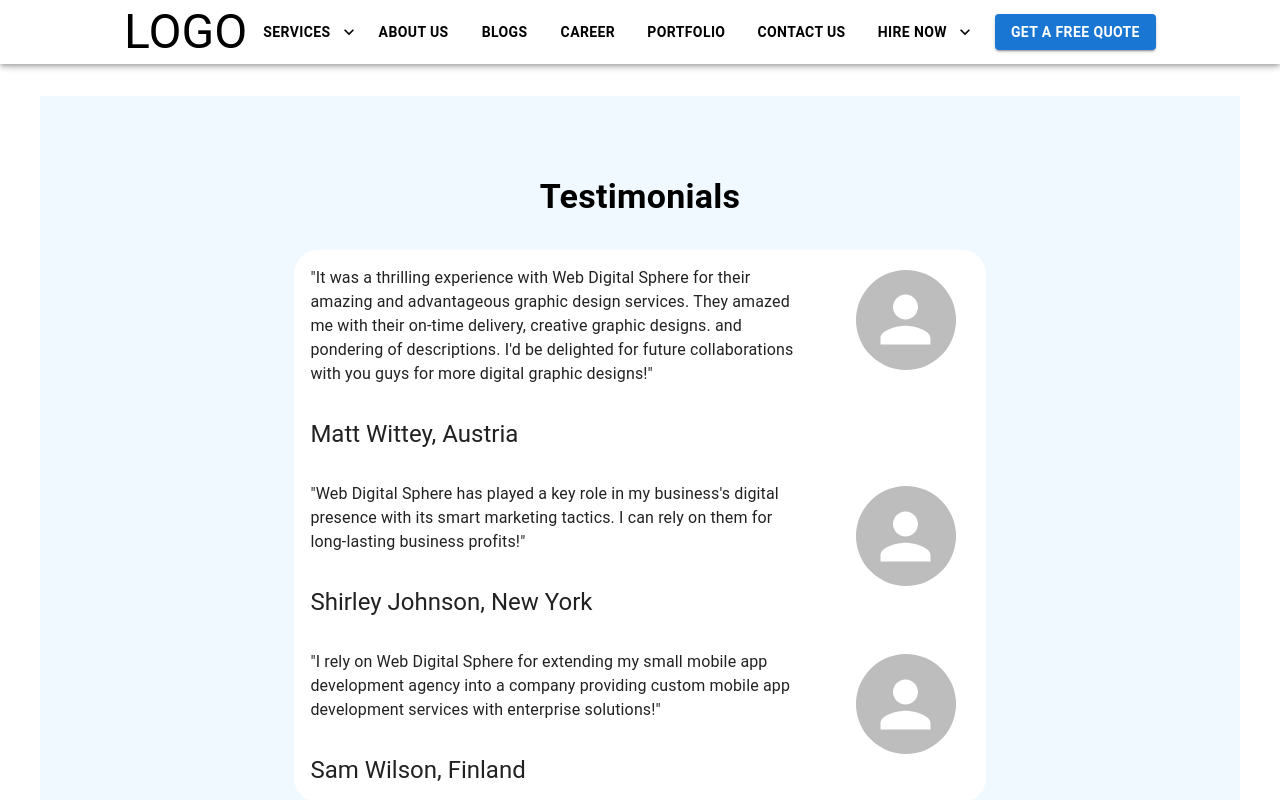
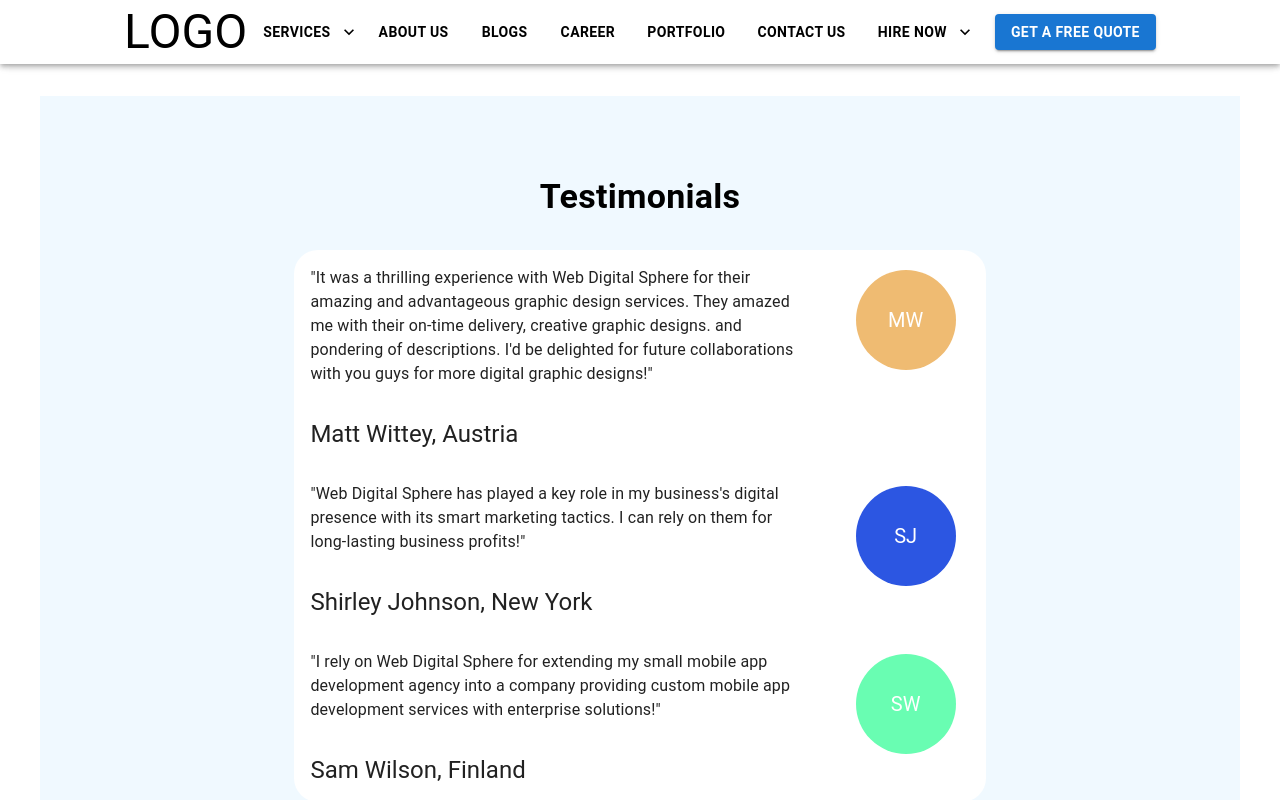
Before and after one commit to m-m4h4d/example, a React (Create React App) app: page / in a window 1280 px wide. Shown: the top 800 px of the page. Built offline with nearby package versions, Linux system fonts and the light colour scheme; the HTML template or start-up script is replaced by a standard one.

Commit message:
Avatar Update

```diff
--- a/src/components/Hero.js
+++ b/src/components/Hero.js
@@ -17,6 +17,30 @@
     }
 ]
 
+function stringToColor(string) {
+    let hash = 0;
+    let i;
+
+    for (i = 0; i < string.length; i += 1) {
+        hash = string.charCodeAt(i) + ((hash << 5) - hash);
+    }
+
+    let color = '#';
+
+    for (i = 0; i < 3; i += 1) {
+        const value = (hash >> (i * 8)) & 0xff;
+        color += `00${value.toString(16)}`.slice(-2);
+    }
+
+    return color;
+}
+
+function stringAvatar(name) {
+    return {
+        children: `${name.split(' ')[0][0]}${name.split(' ')[1][0]}`,
+    };
+}
+
 const Hero = () => {
     return (
         <Box sx={{ display: 'flex', justifyContent: 'center', alignItems: 'center', flexDirection: 'column', pt: 12 }}>
@@ -35,7 +59,7 @@
                                 </CardContent>
                                 <CardHeader title={testimonial.name} />
                             </Box>
-                            <Avatar sx={{ width: 100, height: 100, right: 30, top: 20 }} />
+                            <Avatar {...stringAvatar(testimonial.name)} sx={{ width: 100, height: 100, right: 30, top: 20, bgcolor: stringToColor(testimonial.name) }} />
                         </Card>
                     ))}
                 </Paper>
```
